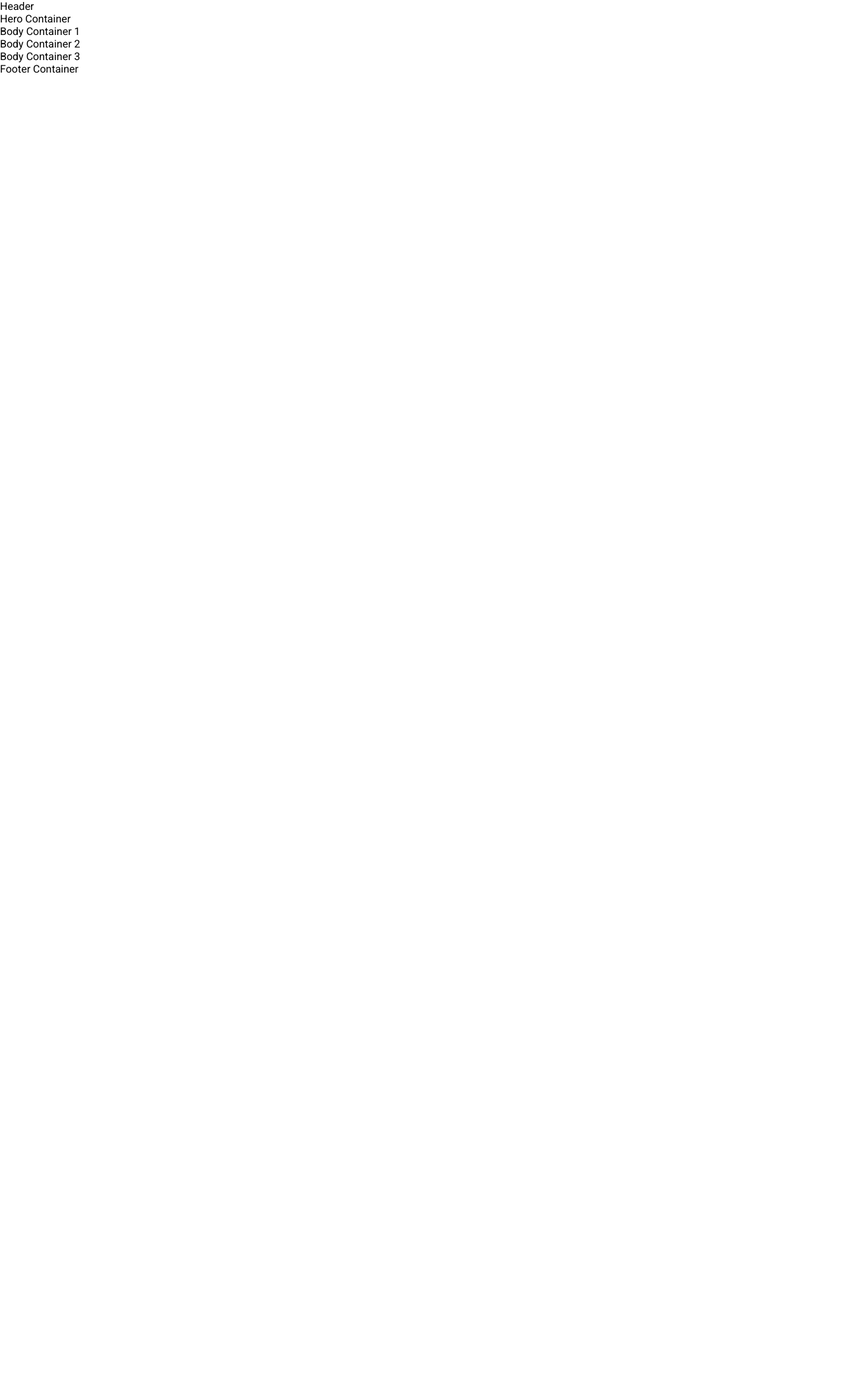
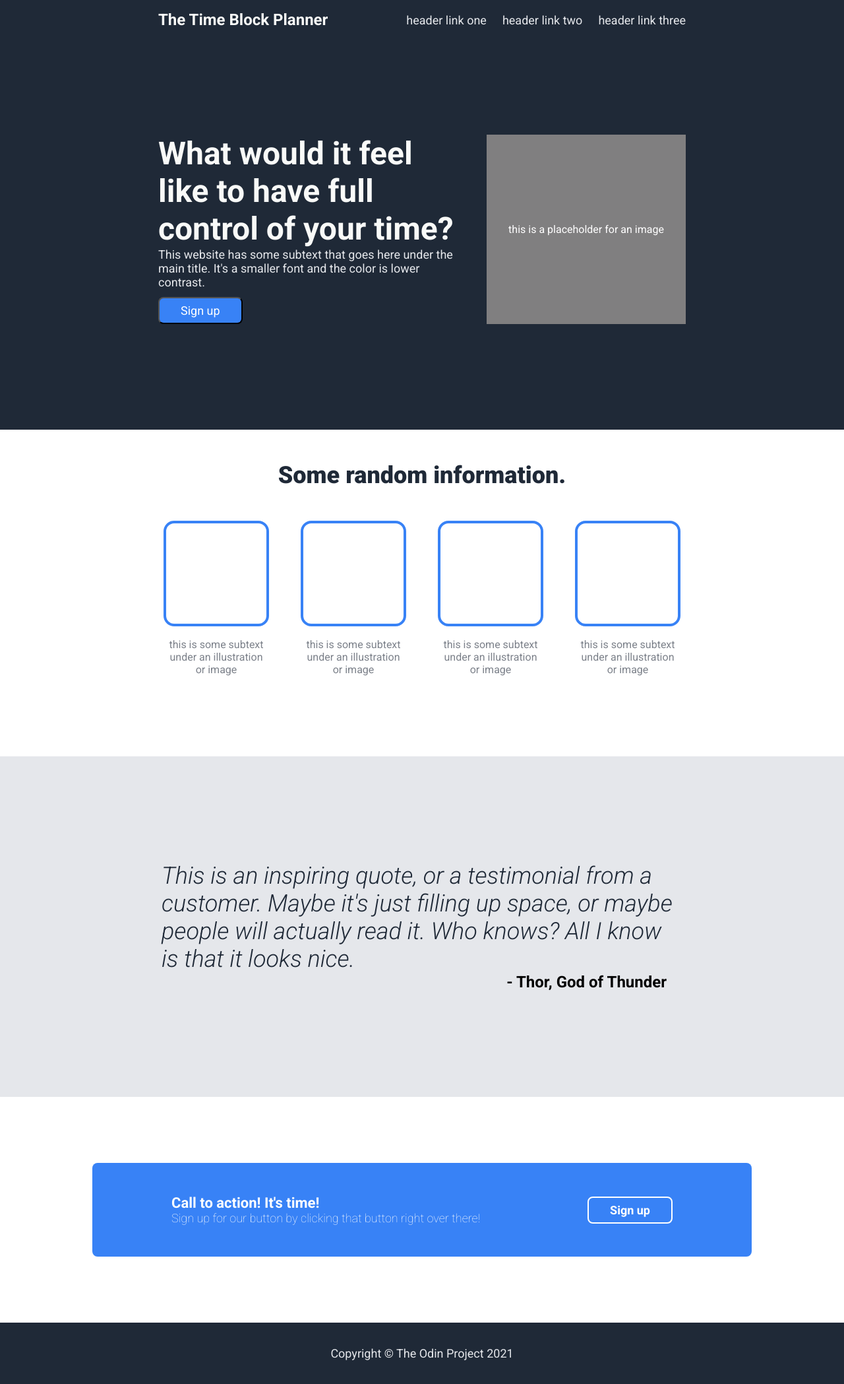
Before and after one commit to jsberko/top_landing-page, a plain HTML site: page index.html in a window 1280 px wide. Shown: the whole page at 66% size. Before the commit the page ends 800 px from the top, so only its background shows below. Drawn offline with Linux system fonts and the light colour scheme.

Commit message:
Build out all sections of the project per specs, and begin to customize.

```diff
--- a/index.html
+++ b/index.html
@@ -14,13 +14,72 @@
 
 <body>
     <div class="header-container">
-        <div class="header">Header</div>
-        <div class="hero-container">Hero Container</div>
+        <div class="header">
+            <div class="logo">The Time Block Planner</div>
+            <div class="links-container">
+                <ul class="links secondary-text">
+                    <li>header link one</li>
+                    <li>header link two</li>
+                    <li>header link three</li>
+                </ul>
+            </div>
+        </div>
+        <div class="hero-container">
+            <div class="hero-text">
+                <h1>What would it feel like to have full control of your time?</h1>
+                <p class="secondary-text">This website has some subtext that goes here under the main title. It's a
+                    smaller font and the color is
+                    lower contrast.</p>
+                <button>Sign up</button>
+            </div>
+            <div class="hero-image">
+                <p>this is a placeholder for an image</p>
+            </div>
+        </div>
     </div>
-    <div class="body-container-1">Body Container 1</div>
-    <div class="body-container-2">Body Container 2</div>
-    <div class="body-container-2">Body Container 3</div>
-    <div class="footer-container">Footer Container</div>
+    <div class="body-container-1">
+        <h2>Some random information.</h2>
+        <div class="cards-container">
+            <div class="card-1">
+                <div class="card-image"></div>
+                <p>this is some subtext under an illustration or image</p>
+            </div>
+            <div class="card-2">
+                <div class="card-image"></div>
+                <p>this is some subtext under an illustration or image</p>
+            </div>
+            <div class="card-3">
+                <div class="card-image"></div>
+                <p>this is some subtext under an illustration or image</p>
+            </div>
+            <div class="card-4">
+                <div class="card-image"></div>
+                <p>this is some subtext under an illustration or image</p>
+            </div>
+        </div>
+    </div>
+    <div class="body-container-2">
+        <div class="quote-container">
+            <blockquote class="quote">This is an inspiring quote, or a testimonial from a customer. Maybe it's just
+                filling up
+                space, or maybe people will actually read it. Who knows? All I know is that it looks nice.</blockquote>
+            <p class="quote-source">- Thor, God of Thunder</p>
+        </div>
+    </div>
+    <div class="body-container-3">
+        <div class="cta-container">
+            <div class="cta-content">
+                <div class="cta-text">
+                    <div class="title">Call to action! It's time!</div>
+                    <div class="subtitle">Sign up for our button by clicking that button right over there!</div>
+                </div>
+                <button>Sign up</button>
+            </div>
+        </div>
+    </div>
+    <div class="footer-container">
+        <div class="footer-credit secondary-text">Copyright © The Odin Project 2021</div>
+    </div>
 </body>
 
 </html>
--- a/style.css
+++ b/style.css
@@ -2,4 +2,204 @@
     margin: 0;
     padding: 0;
     font-family: roboto, sans-serif;
+    box-sizing: border-box;
+
 }
+
+/* body {
+    display: flex;
+    justify-content: center;
+    align-items: center;
+} */
+
+.header-container {
+    background-color: #1F2937;
+    padding: 0px 240px 0px 240px;
+}
+
+.header-container .header {
+    display: flex;
+    align-items: center;
+    padding-top: 16px;
+}
+
+.header .logo {
+    color: #F9FaF8;
+    font-size: 24px;
+    font-weight: 700;
+}
+
+.header .links-container {
+    margin-left: auto;
+}
+
+.header .links-container ul {
+    list-style: none;
+    display: flex;
+    gap: 24px;
+
+}
+
+.secondary-text {
+    color: #E5E7Eb;
+    font-size: 18px;
+}
+
+.hero-container {
+    display: flex;
+    padding: 160px 0px 160px 0px;
+    gap: 48px;
+}
+
+.hero-container .hero-text {
+    width: 450px;
+}
+
+.hero-container .hero-text h1 {
+    color: #F9FaF8;
+    font-size: 48px;
+    font-weight: extra-bold;
+}
+
+.hero-container .hero-image {
+    background-color: rgb(128, 127, 128);
+    display: flex;
+    justify-content: center;
+    align-items: center;
+    flex: 1;
+}
+
+.hero-container .hero-image p {
+    color: white;
+}
+
+.hero-container button {
+    background-color: #3882F6;
+    color: white;
+    font-size: 18px;
+    margin-top: 12px;
+    padding: 8px 32px;
+    border-radius: 8px;
+}
+
+
+.body-container-1 {
+    padding: 0px 360px;
+}
+
+.body-container-1 h2 {
+    color: #1F2937;
+    font-size: 36px;
+    font-weight: 900;
+    text-align: center;
+    padding: 48px 0px;
+}
+
+.body-container-1 .cards-container {
+    display: flex;
+    gap: 48px;
+    justify-content: center;
+    padding-bottom: 120px;
+}
+
+.body-container-1 .cards-container .card-image {
+    width: 160px;
+    height: 160px;
+    border: 4px solid #3882f6;
+    border-radius: 16px;
+    margin-bottom: 16px;
+}
+
+.body-container-1 .cards-container p {
+    text-align: center;
+    color: rgb(124, 129, 138);
+    padding: 2px;
+}
+
+
+.body-container-2 {
+    display: flex;
+    justify-content: center;
+    align-items: center;
+    background-color: #E5E7Eb;
+}
+
+.body-container-2 .quote-container {
+    width: 790px;
+    padding: 160px 0px;
+}
+
+.body-container-2 .quote-container .quote {
+    font-size: 36px;
+    color: #1f2937;
+    font-weight: 300;
+    font-style: italic;
+}
+
+.body-container-2 .quote-container .quote-source {
+    font-size: 24px;
+    color: black;
+    font-weight: 700;
+    font-style: bold;
+    text-align: right;
+    padding-right: 24px;
+}
+
+.body-container-3 {
+    display: flex;
+    justify-content: center;
+    align-items: center;
+    background-color: white;
+}
+
+.body-container-3 .cta-container {
+    background-color: #3882F6;
+    width: 1000px;
+    border-radius: 8px;
+    margin: 100px 0px;
+}
+
+.body-container-3 .cta-container .cta-content {
+    display: flex;
+    justify-content: center;
+    align-items: center;
+    padding: 48px 120px;
+    color: white;
+}
+
+.body-container-3 .cta-container .cta-text {
+    display: block;
+    flex: 1;
+}
+
+.body-container-3 .title {
+    font-weight: bold;
+    font-size: 22px;
+}
+
+.body-container-3 .subtitle {
+    font-weight: 100;
+    font-size: 18px;
+}
+
+.body-container-3 button {
+    font-weight: 700;
+    font-size: 18px;
+    color: white;
+    background-color: transparent;
+    border-radius: 8px;
+    border: 2px white solid;
+    padding: 8px 32px;
+}
+
+
+.footer-container {
+    display: flex;
+    justify-content: center;
+    align-items: center;
+    background-color: #1F2937;
+}
+
+.footer-container .footer-credit {
+    padding: 36px 0px;
+}
```
Also changed, not shown: images/Hero.png (added).
